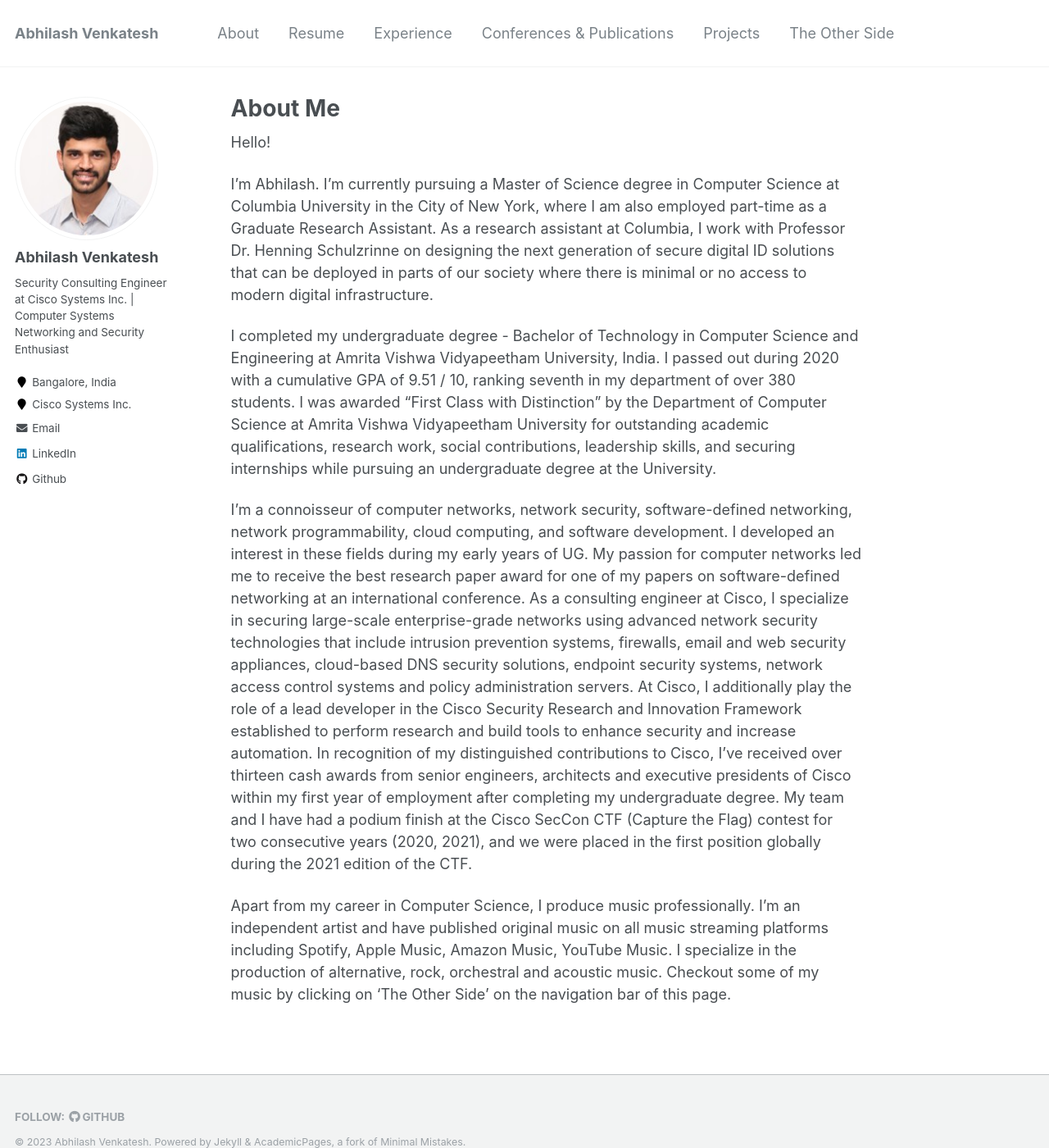
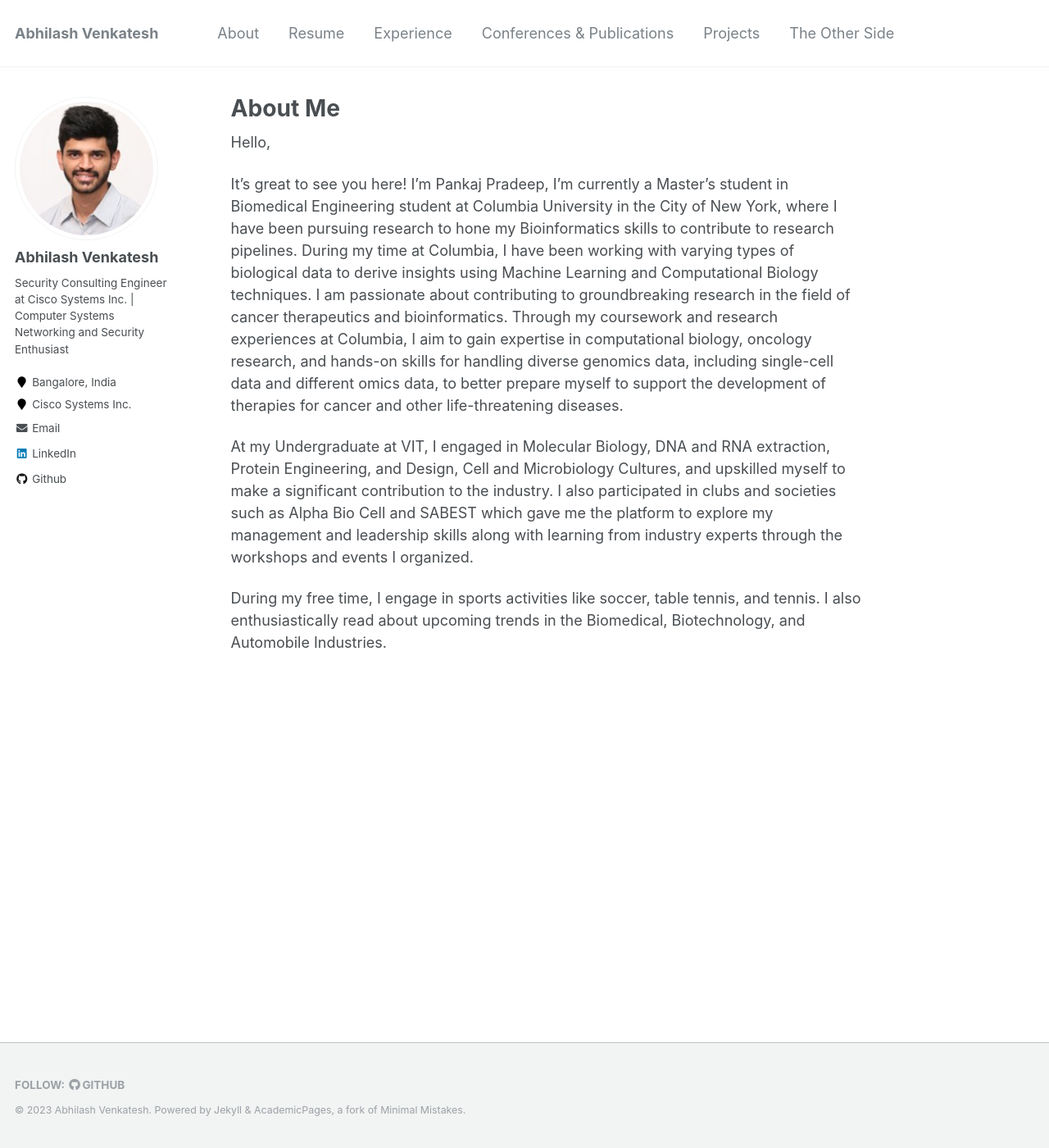
Before and after one commit to PankajPradeep/PankajPradeep.github.io, a Jekyll site: the page built from _pages/about.md, in a window 1280 px wide and 1400 px high. Shown: the whole window at 82% size. Built offline with Jekyll 4.4.1, drawn with Linux system fonts in a browser that asks for light colours.

Commit message:
About.md

```diff
--- a/_pages/about.md
+++ b/_pages/about.md
@@ -8,13 +8,11 @@ redirect_from:
   - /about.html
 ---
 
-Hello!
+Hello,
 
-I'm Abhilash. I'm currently pursuing a Master of Science degree in Computer Science at Columbia University in the City of New York, where I am also employed part-time as a Graduate Research Assistant. As a research assistant at Columbia, I work with Professor Dr. Henning Schulzrinne on designing the next generation of secure digital ID solutions that can be deployed in parts of our society where there is minimal or no access to modern digital infrastructure.
+It's great to see you here! I'm Pankaj Pradeep, I'm currently a Master's student in Biomedical Engineering student at Columbia University in the City of New York, where I have been pursuing research to hone my Bioinformatics skills to contribute to research pipelines. During my time at Columbia, I have been working with varying types of biological data to derive insights using Machine Learning and Computational Biology techniques. I am passionate about contributing to groundbreaking research in the field of cancer therapeutics and bioinformatics. Through my coursework and research experiences at Columbia, I aim to gain expertise in computational biology, oncology research, and hands-on skills for handling diverse genomics data, including single-cell data and different omics data, to better prepare myself to support the development of therapies for cancer and other life-threatening diseases.
 
-I completed my undergraduate degree - Bachelor of Technology in Computer Science and Engineering at Amrita Vishwa Vidyapeetham University, India. I passed out during 2020 with a cumulative GPA of 9.51 / 10, ranking seventh in my department of over 380 students. I was awarded “First Class with Distinction” by the Department of Computer Science at Amrita Vishwa Vidyapeetham University for outstanding academic qualifications, research work, social contributions, leadership skills, and securing internships while pursuing an undergraduate degree at the University.
 
-I’m a connoisseur of computer networks, network security, software-defined networking, network programmability, cloud computing, and software development. I developed an interest in these fields during my early years of UG. My passion for computer networks led me to receive the best research paper award for one of my papers on software-defined networking at an international conference. As a consulting engineer at Cisco, I specialize in securing large-scale enterprise-grade networks using advanced network security technologies that include intrusion prevention systems, firewalls, email and web security appliances, cloud-based DNS security solutions, endpoint security systems, network access control systems and policy administration servers. At Cisco, I additionally play the role of a lead developer in the Cisco Security Research and Innovation Framework established to perform research and build tools to enhance security and increase automation. In recognition of my distinguished contributions to Cisco, I've received over thirteen cash awards from senior engineers, architects and executive presidents of Cisco within my first year of employment after completing my undergraduate degree. My team and I have had a podium finish at the Cisco SecCon CTF (Capture the Flag) contest for two consecutive years (2020, 2021), and we were placed in the first position globally during the 2021 edition of the CTF.
+At my Undergraduate at VIT, I engaged in Molecular Biology, DNA and RNA extraction, Protein Engineering, and Design, Cell and Microbiology Cultures, and upskilled myself to make a significant contribution to the industry. I also participated in clubs and societies such as Alpha Bio Cell and SABEST which gave me the platform to explore my management and leadership skills along with learning from industry experts through the workshops and events I organized.
 
-Apart from my career in Computer Science, I produce music professionally. I’m an independent artist and have published original music on all music streaming platforms including Spotify, Apple Music, Amazon Music, YouTube Music. I specialize in the production of alternative, rock, orchestral and acoustic music. Checkout
-some of my music by clicking on 'The Other Side' on the navigation bar of this page.
+During my free time, I engage in sports activities like soccer, table tennis, and tennis. I also enthusiastically read about upcoming trends in the Biomedical, Biotechnology, and Automobile Industries.
```
